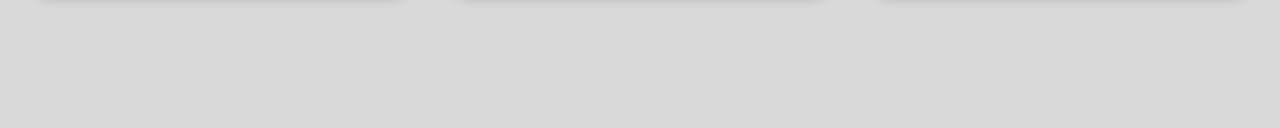
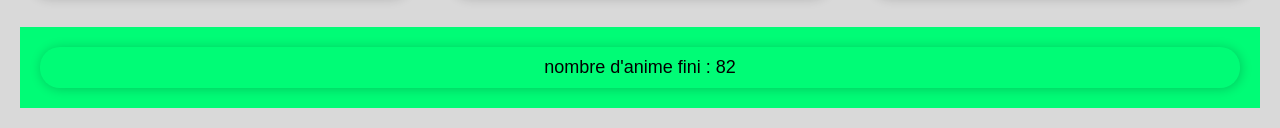
Before and after one commit to gemme0/list, a plain HTML site: page fini.html in a window 1280 px wide. Shown: the part 6532-6660 px from the top of the page. Before the commit the page ends 6559 px from the top, so only its background shows below. Drawn offline with Linux system fonts and the light colour scheme.

Commit message:
Update fini.html

```diff
--- a/fini.html
+++ b/fini.html
@@ -435,6 +435,11 @@
             <h2 class="title">
                 Cautious Hero: The Hero is Overpowered but Overly Cautious</h2>
         </div>
+                <section class="container" style="width: 100%;">
+            <div class="item">
+                <p style="font-size: large;">nombre d'anime fini : 82</p>
+            </div>
+        </section>
     </section>
 </body>
 </html>
```
